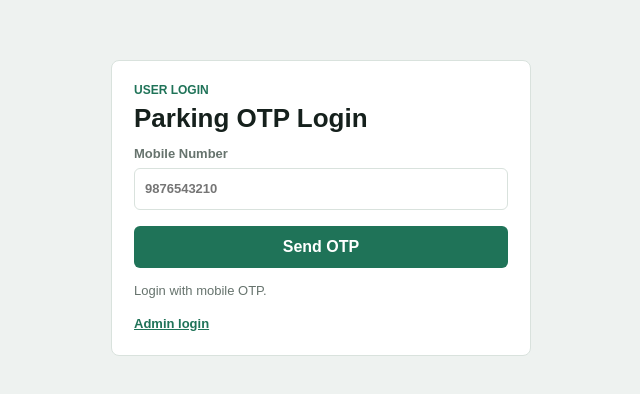
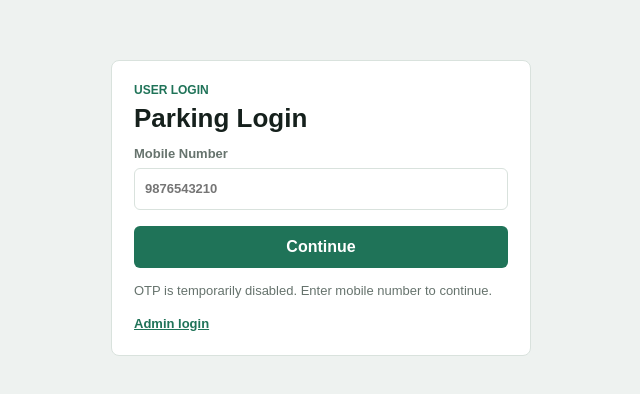
Before and after one commit to Mohammadkaif7865/parking-slot, a Next.js app: page /login in a window 1280 px wide. Shown: the part 192-586 px from the top of the page, without its empty margins (319-959 px from the left). Built offline with nearby package versions, Linux system fonts and the light colour scheme.

Commit message:
Temporarily bypass WhatsApp OTP login

```diff
--- a/app/login/page.js
+++ b/app/login/page.js
@@ -1,6 +1,8 @@
 "use client";
 
 import { useState } from "react";
+
+const OTP_LOGIN_DISABLED = true;
 
 export default function UserLoginPage() {
   const [mobile, setMobile] = useState("");
@@ -8,8 +10,21 @@ export default function UserLoginPage() {
   const [demoOtp, setDemoOtp] = useState("");
   const [step, setStep] = useState("mobile");
   const [pending, setPending] = useState(false);
-  const [message, setMessage] = useState("Login with mobile OTP.");
+  const [message, setMessage] = useState(
+    OTP_LOGIN_DISABLED ? "OTP is temporarily disabled. Enter mobile number to continue." : "Login with mobile OTP."
+  );
 
+  function loginDirectly(event) {
+    event.preventDefault();
+    if (mobile.length !== 10) {
+      setMessage("Enter a valid 10 digit mobile number.");
+      return;
+    }
+    localStorage.setItem("parking-auth", JSON.stringify({ role: "user", mobile }));
+    window.location.href = "/";
+  }
+
+  // WhatsApp OTP flow is kept here for future re-enable.
   async function requestOtp(event) {
     event.preventDefault();
     setPending(true);
@@ -59,14 +74,14 @@ export default function UserLoginPage() {
 
   return (
     <main className="auth-page">
-      <form className="auth-card" onSubmit={step === "mobile" ? requestOtp : verifyOtp}>
+      <form className="auth-card" onSubmit={OTP_LOGIN_DISABLED ? loginDirectly : step === "mobile" ? requestOtp : verifyOtp}>
         <p className="eyebrow">User Login</p>
-        <h1>Parking OTP Login</h1>
+        <h1>{OTP_LOGIN_DISABLED ? "Parking Login" : "Parking OTP Login"}</h1>
         <label>
           Mobile Number
-          <input value={mobile} disabled={step === "otp"} onChange={(event) => setMobile(event.target.value.replace(/\D/g, "").slice(0, 10))} placeholder="9876543210" />
+          <input value={mobile} disabled={!OTP_LOGIN_DISABLED && step === "otp"} onChange={(event) => setMobile(event.target.value.replace(/\D/g, "").slice(0, 10))} placeholder="9876543210" />
         </label>
-        {step === "otp" && (
+        {!OTP_LOGIN_DISABLED && step === "otp" && (
           <>
             {demoOtp && (
               <div className="demo-otp">
@@ -80,8 +95,10 @@ export default function UserLoginPage() {
             </label>
           </>
         )}
-        <button className="primary" disabled={pending}>{pending ? "Please wait..." : step === "mobile" ? "Send OTP" : "Verify & Continue"}</button>
-        {step === "otp" && <button className="ghost" type="button" disabled={pending} onClick={() => { setStep("mobile"); setOtp(""); setDemoOtp(""); }}>Change Mobile</button>}
+        <button className="primary" disabled={pending}>
+          {pending ? "Please wait..." : OTP_LOGIN_DISABLED ? "Continue" : step === "mobile" ? "Send OTP" : "Verify & Continue"}
+        </button>
+        {!OTP_LOGIN_DISABLED && step === "otp" && <button className="ghost" type="button" disabled={pending} onClick={() => { setStep("mobile"); setOtp(""); setDemoOtp(""); }}>Change Mobile</button>}
         <p className="message">{message}</p>
         <p className="message"><a href="/admin/login">Admin login</a></p>
       </form>
```
